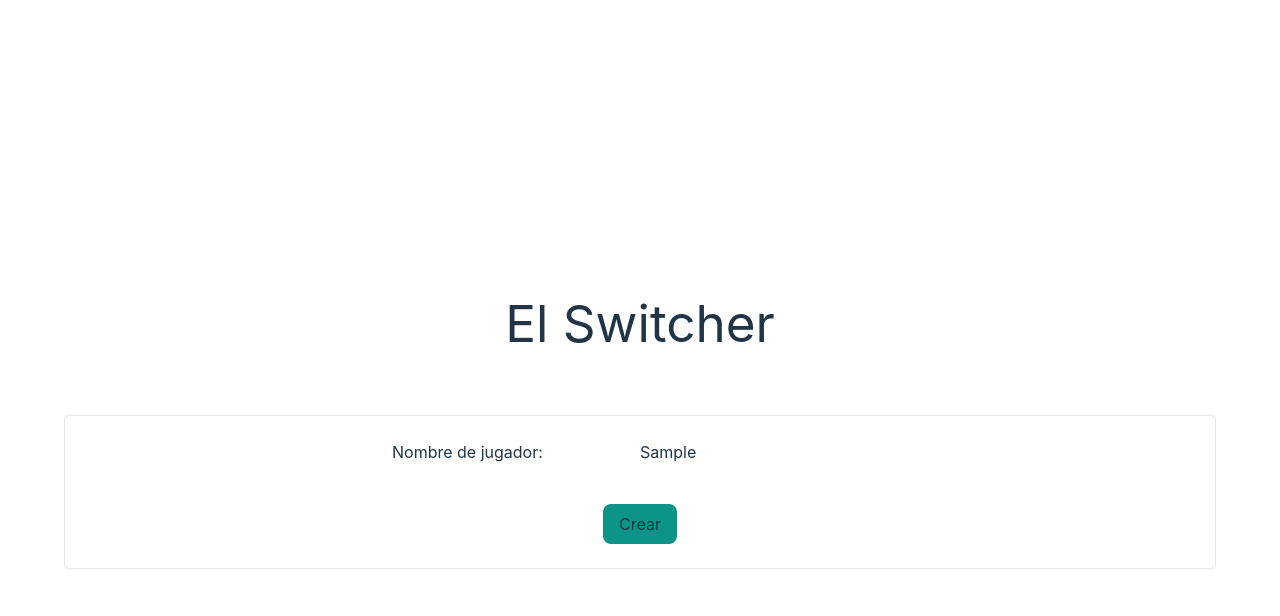
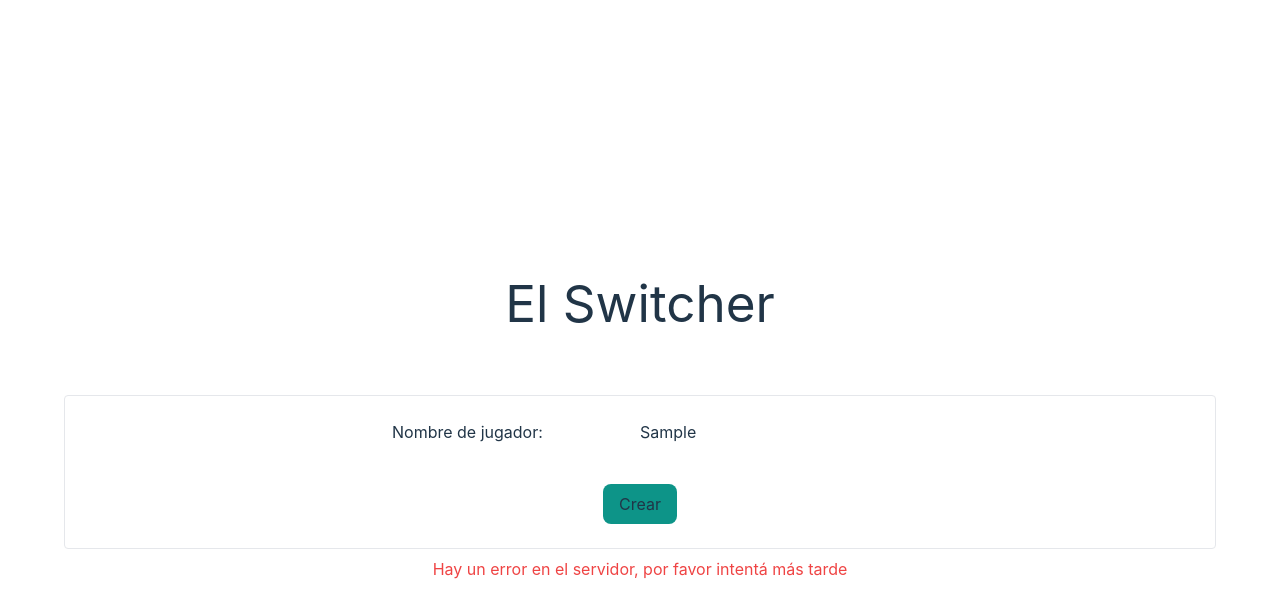
Before and after one commit to achaval-tomas/ingsoft-proyecto, a React (Vite) app: page / in a window 1280 px wide. Both pictures are taken after typing "Sample" into the empty fields and a click on the button "Crear". Shown: the top 616 px of the page. Built offline with nearby package versions, Linux system fonts and the light colour scheme; no server answers.

Commit message:
SCRUM-8 show error when server error

```diff
--- a/src/containers/App/containers/InitialPage.tsx
+++ b/src/containers/App/containers/InitialPage.tsx
@@ -1,10 +1,13 @@
 import { useNavigate } from "react-router-dom";
 import PlayerNameForm from "../components/PlayerNameForm";
+import { useState } from "react";
 
 function InitialPage() {
+    const [ serverError, setServerError ] = useState<boolean>(false);
     const navigate = useNavigate();
 
     async function createPlayer(playerName: string) {
+        try {
             const res = await fetch("http://127.0.0.1:8000/player", {
                 method: "POST",
                 headers: {
@@ -19,11 +22,21 @@ function InitialPage() {
             const data = await res.json() as { player_id: string };
 
             navigate(`lobby?player=${data.player_id}`);
+        } catch {
+            setServerError(true);
+        }
     }
 
     return <div className="flex flex-col align-center w-screen px-16">
         <h1 className="my-16 text-center">El Switcher</h1>
         <PlayerNameForm handleSubmit={name => void createPlayer(name)} />
+        { serverError &&
+            <p
+                className="text-center text-red-500 py-2"
+            >
+                Hay un error en el servidor, por favor intentá más tarde
+            </p>
+        }
     </div>;
 }
 
```
Lines whose indentation alone changed are shown as unchanged.
